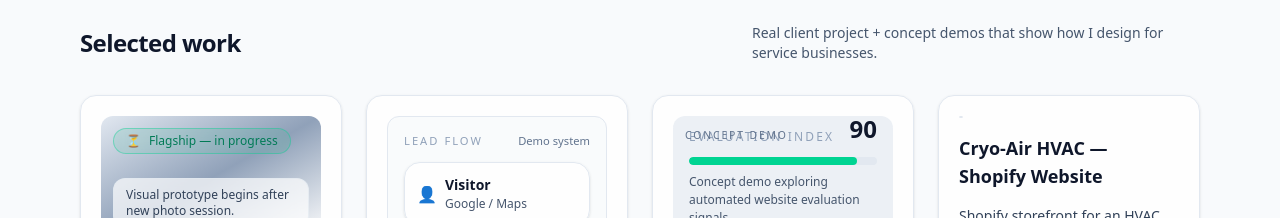
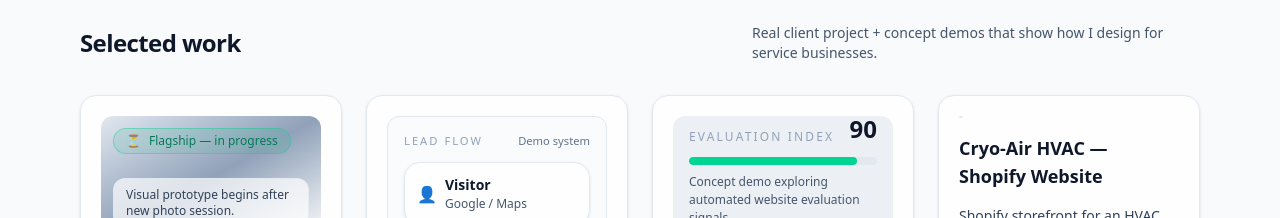
Before and after one commit to Mclenx/EEB-Web-Dev, a Next.js app: page /en in a window 1280 px wide. Shown: the part 1000-1218 px from the top of the page. Built offline with nearby package versions, Linux system fonts and the light colour scheme; grey boxes are pictures that could not be loaded.

Commit message:
removed overlay as it was in the way.

```diff
--- a/app/[lang]/HomeClient.tsx
+++ b/app/[lang]/HomeClient.tsx
@@ -357,7 +357,7 @@ export default function HomeClient({
               className="flex items-center gap-2 focus:outline-none"
               aria-label="Back to top"
             >
-                {/*Logo placeholder*/}
+              {/*Logo placeholder*/}
               <div className="h-9 w-9 min-h-9 min-w-9 shrink-0 rounded-full bg-gradient-to-tr from-emerald-400 via-sky-400 to-indigo-500" />
               <span className="text-sm uppercase tracking-[0.35em] text-slate-700 dark:text-slate-200">
                 EEB Web Dev
@@ -591,7 +591,7 @@ export default function HomeClient({
         </section>
 
         {/* Work (kept as-is for now) */}
-        <section id="work" className="space-y-8 scroll-mt-28">
+        <section id="work" className="space-y-8 scroll-mt-32">
           <div className="flex items-center justify-between gap-4">
             <h2 className="text-2xl font-semibold text-slate-900 dark:text-white tracking-tight">
               {t.work.title}
@@ -652,10 +652,6 @@ export default function HomeClient({
             {/* Scoring Concept */}
             <article className="rounded-2xl border border-slate-200 bg-white/80 p-5 flex flex-col gap-4 shadow-sm dark:border-slate-800 dark:bg-slate-900/30">
               <div className="relative h-40 sm:aspect-video sm:h-auto rounded-xl bg-slate-200/60 dark:bg-slate-800/30 overflow-hidden">
-                <div className="absolute left-3 top-3 text-[0.65rem] uppercase tracking-[0.18em] text-slate-500 dark:text-slate-400">
-                  {t.work.scoring.label}
-                </div>
-
                 <ScoreLoop
                   label={t.work.scoring.loopLabel}
                   caption={t.work.scoring.loopCaption}
```
